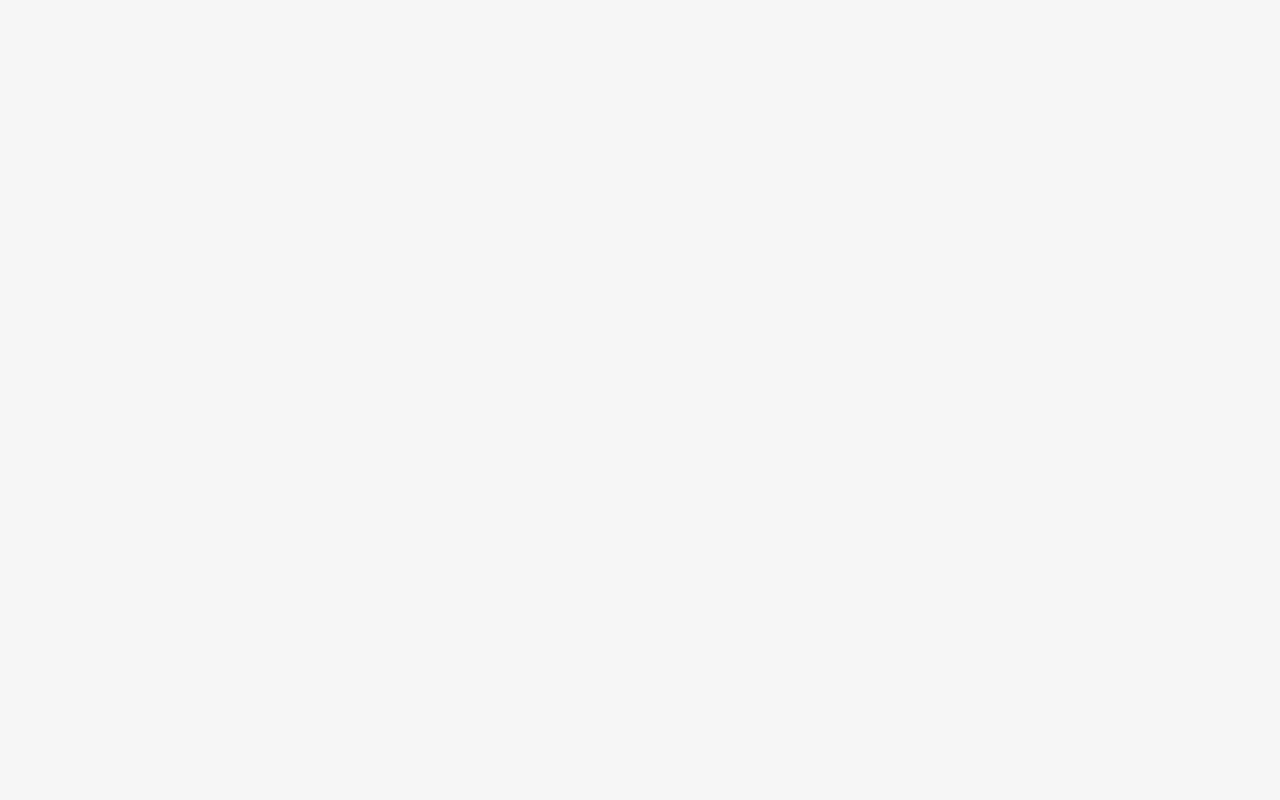
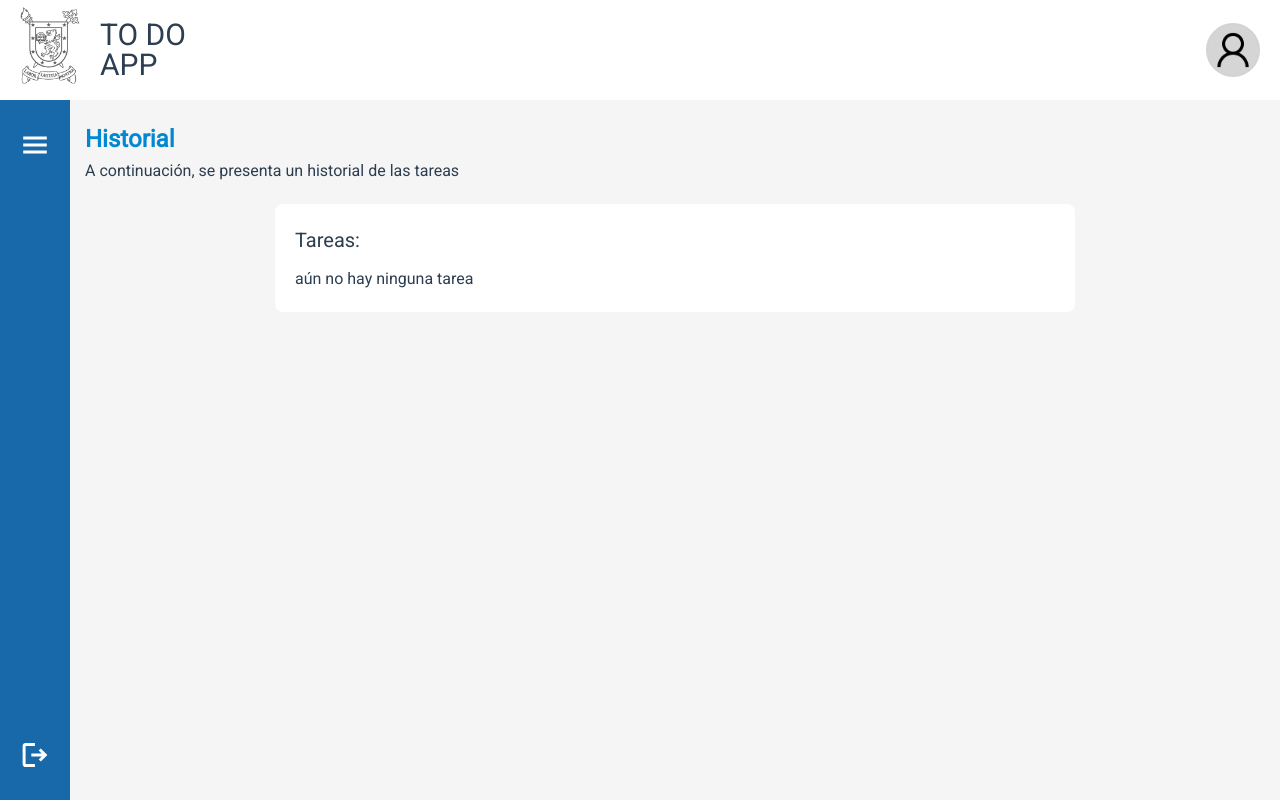
Before and after one commit to francho96/control2TBD, a Vue app in the folder frontend/: page /history in a window 1280 px wide. Before the commit this address had no page. Built offline with nearby package versions, Linux system fonts and the light colour scheme.

Commit message:
added historial view to /history

```diff
--- a/frontend/src/router/index.js
+++ b/frontend/src/router/index.js
@@ -11,8 +11,13 @@ const router = createRouter({
     },
     {
       path: '/tasks',
-      name: 'anonimo',
+      name: 'tareas',
       component: () => import('../views/taskView.vue'),
+    },
+    {
+      path: '/history',
+      name: 'historial',
+      component: () => import('../views/historialView.vue'),
     },
   ],
 });
--- /dev/null
+++ b/frontend/src/views/historialView.vue
@@ -0,0 +1,114 @@
+<script setup>
+import TopBar from '../components/TopBar.vue';
+import SideBar from "../components/SideBar.vue"
+</script>
+
+<script>
+import axios from 'axios';
+
+export default {
+  data() {
+    return {
+      tipo: "",
+      descripcion: ""
+    }
+  },
+}
+</script>
+
+
+<template>
+  <TopBar/>
+  <SideBar />
+  <div class="view">
+    <div class="content">
+      <h1>Historial</h1>
+      <p>A continuación, se presenta un historial de las tareas
+      </p>
+      <div class="card" style="margin-top: 20px;">
+        <div>
+          <h2 style="margin-bottom: 10px;"> Tareas:</h2>
+          <div>aún no hay ninguna tarea</div>
+        </div>
+      </div>
+    </div>
+  </div>
+</template>
+
+<style>
+
+h1 {
+  font-weight: 700;
+  font-size: 24px;
+  color: #0288D1;
+}
+h2 {
+  font-weight: 500;
+  font-size: 20px;
+}
+.view {
+  box-sizing: border-box;
+  display: flex;
+  justify-content: center;
+  margin-left: 70px;
+  padding-top: 110px;
+}
+
+.content {
+  display: flex;
+  justify-content: center;
+  box-sizing: border-box;
+  flex-direction: column;
+  padding: 10px;
+  width: 100%;
+  margin: auto !important;
+  max-width: 1200px;
+}
+
+.card {
+  display: flex;
+  margin: auto;
+  flex-direction: column;
+  max-width: 800px;
+  box-sizing: border-box;
+  background-color: #ffffff;
+  width: 100%;
+  padding: 20px;
+  border-radius: 8px;
+}
+.select {
+  background-color: #fafafa;
+  height: 30px;
+  font-size: 16px;
+  width: 100%;
+  max-width: 400px;
+  border-radius: 6px;
+}
+.description {
+  box-sizing: border-box;
+  background-color: #fafafa;
+  height: 30px;
+  font-size: 16px;
+  width: 100%;
+  font-family: roboto;
+  padding: 10px;
+  border-radius: 6px 0px 0px 6px;
+  resize: vertical;
+  max-width: 100%;
+  min-height: 50px;
+}
+
+.sessionButton{
+  height: 50px;
+  background-color: #1769aa;
+  color: #f5f5f5;
+  font-size: 16px;
+  font-weight: 500;
+  border: #1769aa solid 2px;
+  border-radius: 3px;
+  cursor: pointer;
+  width: 100%;
+  transition: background-color 0.2s;
+  margin-bottom: 10px;
+}
+</style>
```
